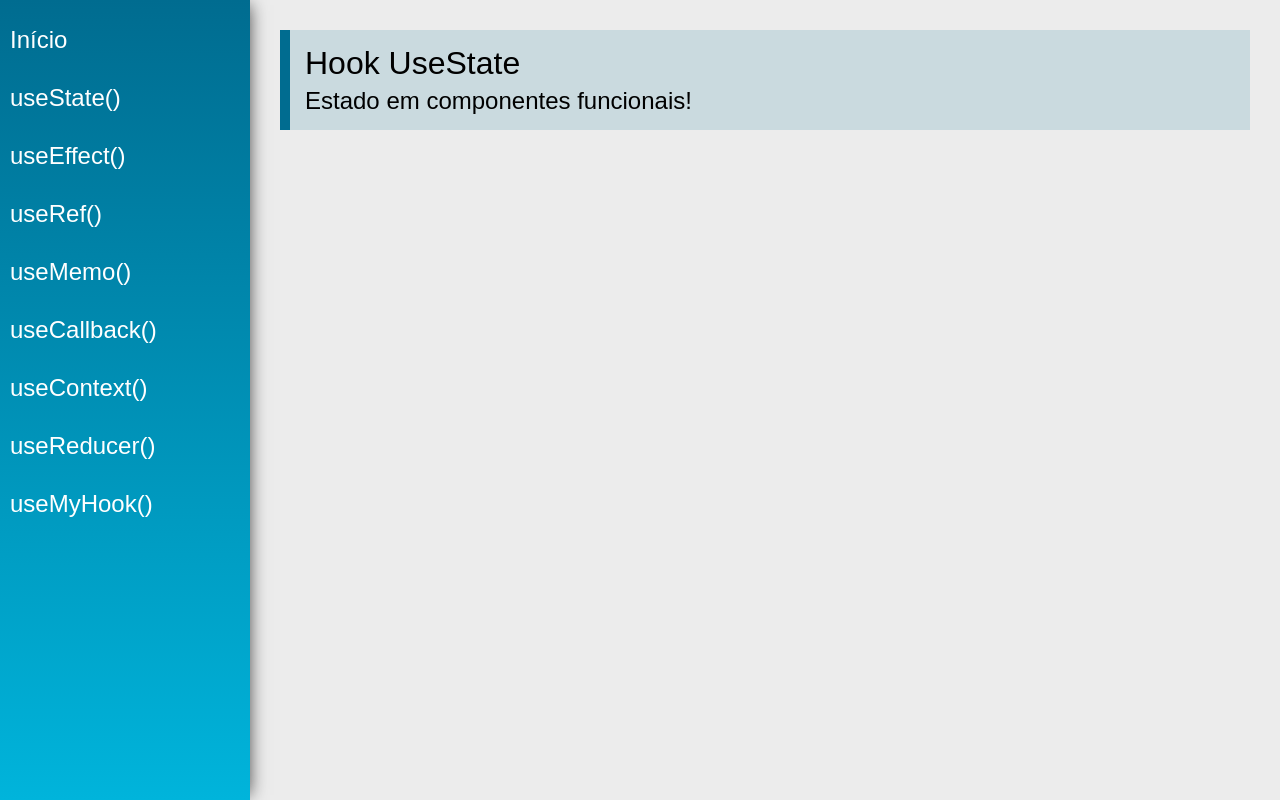
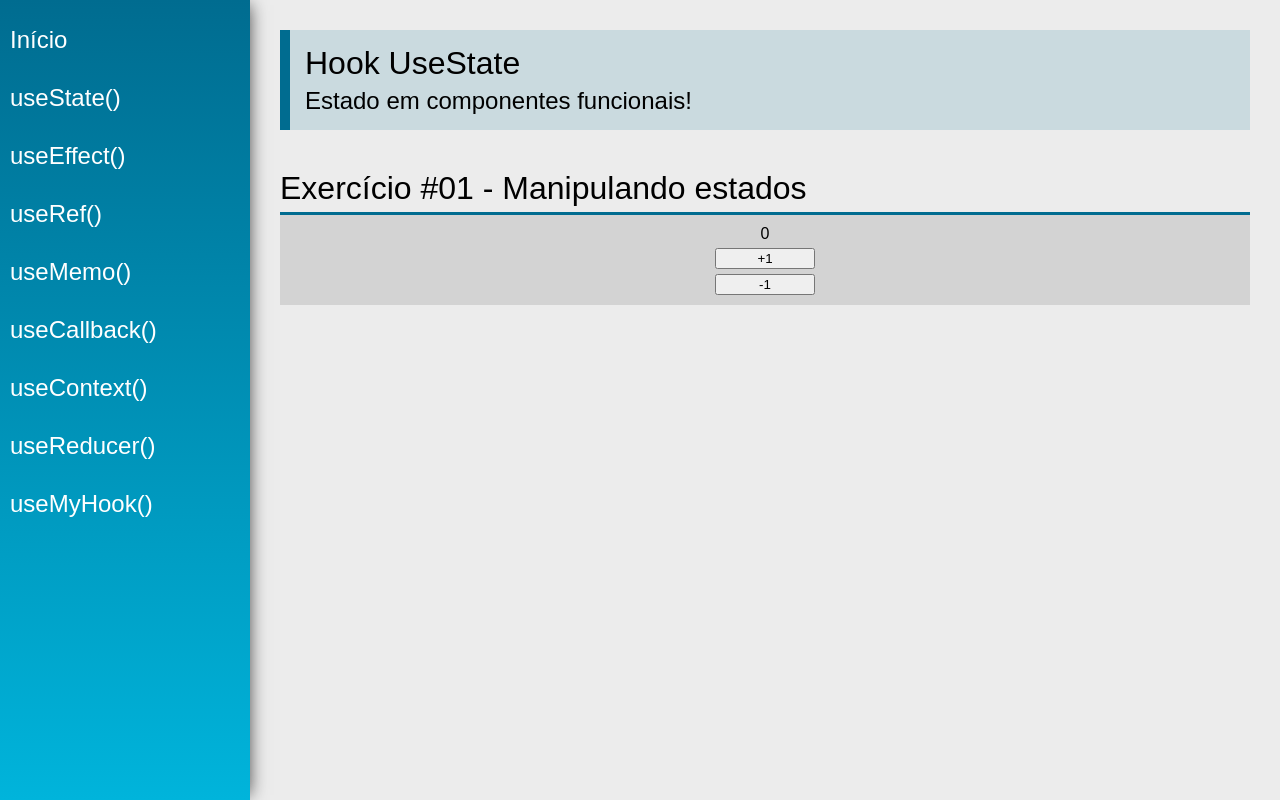
Before and after one commit to CapitaoDAreia/react-redux-course, a React (Create React App) app in the folder 05-hooks/: page /useState in a window 1280 px wide. Built offline with nearby package versions, Linux system fonts and the light colour scheme.

Commit message:
SECTION 5: React Hooks - Understanding useState Hook

```diff
--- a/05-hooks/src/views/examples/UseState.jsx
+++ /dev/null
@@ -1,15 +0,0 @@
-import React from 'react'
-import PageTitle from '../../components/layout/PageTitle'
-
-const UseState = (props) => {
-    return (
-        <div className="UseState">
-            <PageTitle
-                title="Hook UseState"
-                subtitle="Estado em componentes funcionais!"
-            />
-        </div>
-    )
-}
-
-export default UseState
--- /dev/null
+++ b/05-hooks/src/views/examples/UseState.tsx
@@ -0,0 +1,63 @@
+import React, { useState } from 'react'
+import PageTitle from '../../components/layout/PageTitle'
+import SectionTitle from '../../components/layout/SectionTitle';
+import * as CSS from 'csstype'
+
+/*
+    Basicamente, o useState serve para acessar o estado de um componente/variável, para
+    manipular este estado, alterar, controlar.
+
+    https://reactjs.org/docs/hooks-state.html
+
+
+    Passo 1 - Declaramos as variáveis, de forma simples, utilizando destructuring em array para
+    capturar a função e variável que precisamos.
+
+    Passo 2 - Utilizamos o valor da variável que sofrerá mudanças de estado.
+
+    Passo 3 - Utilizamos um click para modificar o valor da variável em questão através de uma função provida
+    pelo Hook.
+
+*/
+
+const DivStyle: CSS.Properties = {
+    backgroundColor: 'lightgrey',
+    padding: '10px',
+    display: 'flex',
+    flexDirection: 'column',
+    alignItems: 'center',
+    textAlign: 'center',
+    gap: '5px'
+}
+
+const ComponentsStyle: CSS.Properties = {
+    width: '100px'
+}
+
+const UseState = (props: {}) => {
+
+    // #01
+    const [number, setNumber] = useState(0);
+
+    return (
+        <div className="UseState">
+            <PageTitle
+                title="Hook UseState"
+                subtitle="Estado em componentes funcionais!"/>
+
+            <SectionTitle title="Exercício #01 - Manipulando estados" />
+
+            <div style={DivStyle} >
+
+                {/* #02 */}
+                <div style={ComponentsStyle} >{number}</div>
+
+                {/* #03 */}
+                <button style={ComponentsStyle} onClick={()=>{setNumber(number + 1)}} >+1</button>
+                <button style={ComponentsStyle} onClick={()=>{setNumber(number - 1)}} >-1</button>
+            </div>
+        </div>
+    )
+}
+
+export default UseState
```
Also changed, not shown: 05-hooks/src/views/App.jsx (+14 -0 lines).
